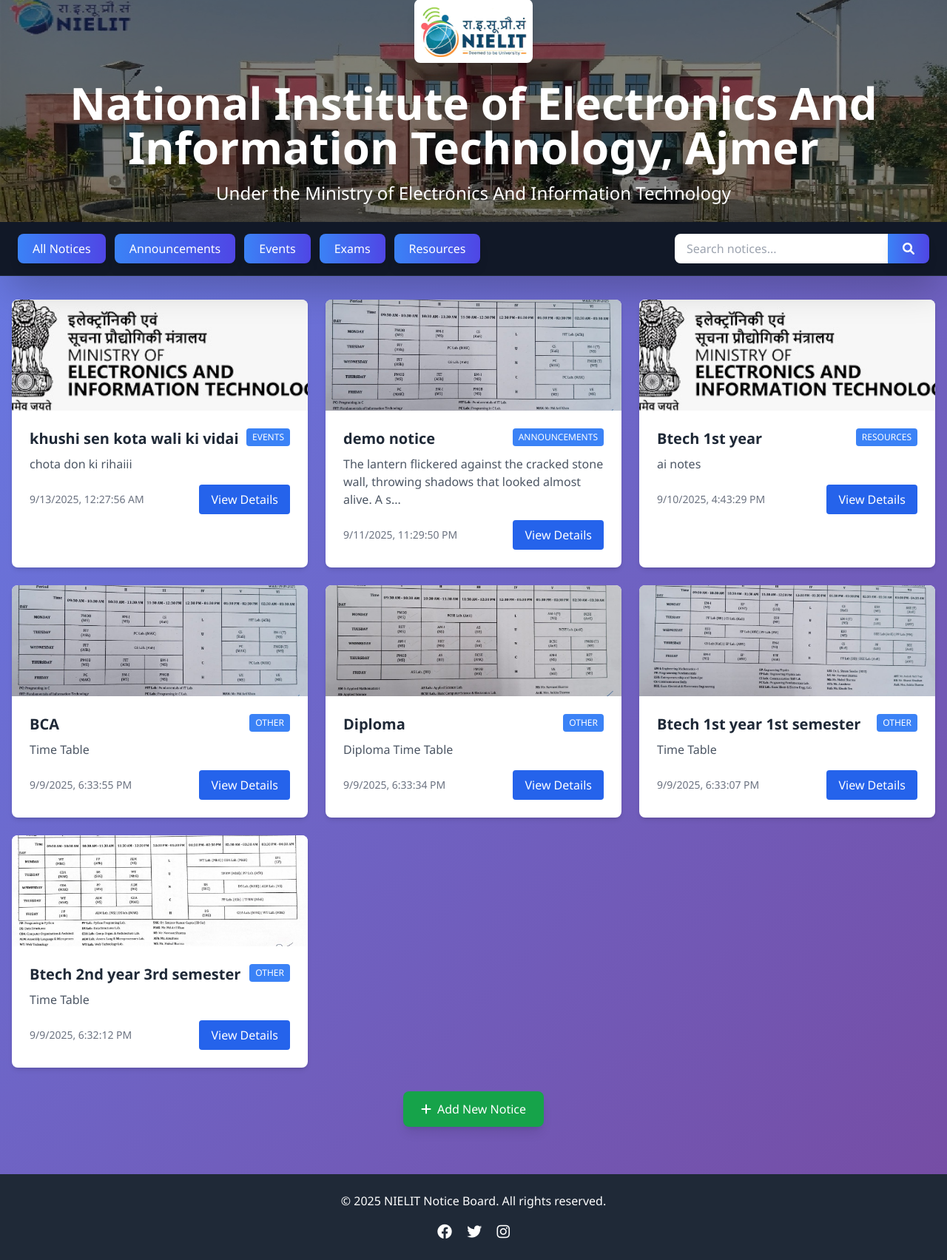
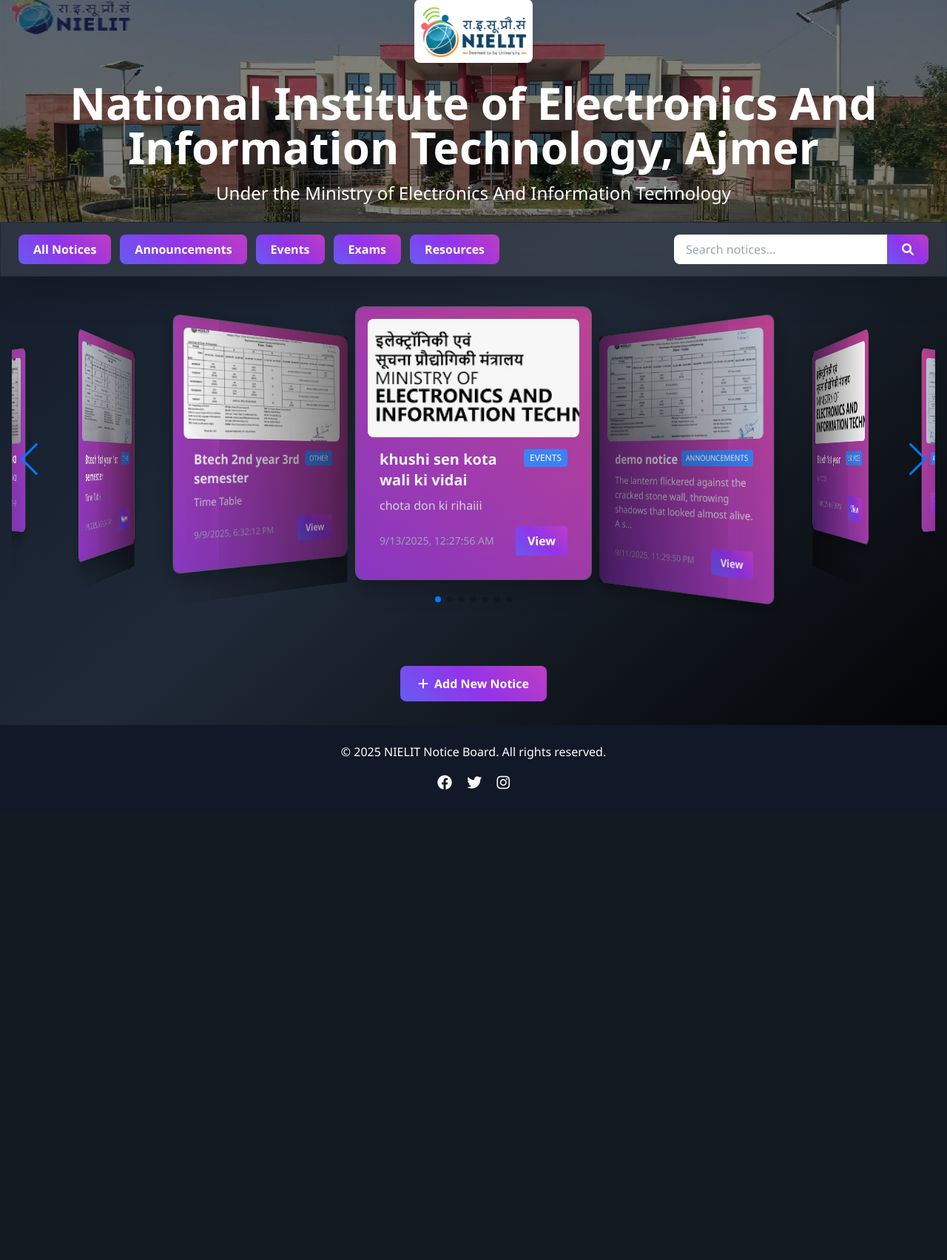
Before and after one commit to Khushisen/NIELIT-digital-notice-board, a Flask app: page / in a window 1280 px wide. Shown: the whole page at 74% size. After the commit the page ends 1067 px from the top, so only its background shows below. Run offline with Flask 3, Linux system fonts and the light colour scheme; data comes from the database, SQL or seed files in the repository; both versions use the stored data as it was after the commit; some libraries are stand-ins or nearby versions.

Commit message:
Enhance UI with glassmorphism and gradient glow effects in notice templates

```diff
--- a/templates/index.html
+++ b/templates/index.html
@@ -7,188 +7,225 @@
   <link rel="stylesheet" href="/static/style.css">
   <script src="https://cdn.tailwindcss.com"></script>
   <link rel="stylesheet" href="https://cdnjs.cloudflare.com/ajax/libs/font-awesome/6.0.0-beta3/css/all.min.css">
+
+  <link rel="stylesheet" href="https://cdn.jsdelivr.net/npm/swiper@11/swiper-bundle.min.css" />
+
+  <style>
+    /* Glassmorphism effect */
+    .glass-card {
+      background: rgba(255, 255, 255, 0.1);
+      backdrop-filter: blur(15px);
+      border: 1px solid rgba(255, 255, 255, 0.2);
+      box-shadow: 0 8px 32px rgba(0,0,0,0.3);
+    }
+
+    /* 3D Hover Animation */
+    .notice-card {
+      transition: transform 0.4s ease, box-shadow 0.4s ease;
+      transform-style: preserve-3d;
+      position: relative; /* Needed for the ::before pseudo-element */
+      overflow: hidden; /* Hide the glowing border when outside the card */
+    }
+
+    .notice-card:hover {
+      transform: scale(1.05) rotateX(10deg) rotateY(10deg);
+      box-shadow: 0 20px 40px rgba(0,0,0,0.6), 0 0 25px rgba(59,130,246,0.8);
+    }
+
+    /* Gradient Glow Buttons */
+    .glow-btn {
+      background: linear-gradient(45deg, #3b82f6, #9333ea, #ec4899);
+      background-size: 200% 200%;
+      animation: gradientShift 4s infinite;
+      color: white;
+      font-weight: bold;
+      transition: transform 0.3s ease, box-shadow 0.3s ease;
+    }
+    .glow-btn:hover {
+      transform: scale(1.1);
+      box-shadow: 0 0 25px rgba(236,72,153,0.8), 0 0 40px rgba(147,51,234,0.7);
+    }
+    @keyframes gradientShift {
+      0% { background-position: 0% 50%; }
+      50% { background-position: 100% 50%; }
+      100% { background-position: 0% 50%; }
+    }
+
+    /* Themed Card Style: A glowing border effect */
+    .notice-card::before {
+        content: '';
+        position: absolute;
+        top: -2px;
+        left: -2px;
+        right: -2px;
+        bottom: -2px;
+        background: linear-gradient(45deg, #3b82f6, #9333ea, #ec4899, #3b82f6);
+        background-size: 400% 400%;
+        z-index: -1;
+        border-radius: 12px;
+        opacity: 0.8;
+        animation: gradientShift 4s infinite;
+        transition: opacity 0.4s ease;
+    }
+
+    .notice-card:hover::before {
+        opacity: 1;
+    }
+
+    .notice-card .card-content {
+      position: relative;
+      z-index: 1;
+    }
+    /* Make cards uniform inside carousel */
+    .swiper-slide {
+      width: 320px;
+      height: auto;
+    }
+  </style>
 </head>
-<body class="text-gray-800">
-    <!-- Hero Section -->
-    <div class="hero-bg">
+<body class="bg-gradient-to-br from-gray-900 via-gray-800 to-black text-gray-100">
+
+  <div class="hero-bg py-12">
     <div class="relative z-10 flex flex-col items-center justify-center h-full text-white px-4">
       <img src="/static/images/nielit-logo.png"
            alt="NIELIT Logo"
            class="mb-6 w-32 md:w-40 rounded-lg shadow-lg bg-white p-2" />
-            <h1 class="text-4xl md:text-6xl font-bold mb-4 text-center">National Institute of Electronics And Information Technology, Ajmer</h1>
-            <p class="text-xl md:text-2xl text-center mb-6">Under the Ministry of Electronics And Information Technology</p>
-            <!-- <img src="https://storage.googleapis.com/workspace-0f70711f-8b4e-4d94-86f1-2a93ccde5887/image/6c0fe5fc-dd02-457d-a101-c18c789a8e0c.png" alt="Official university logo featuring a stylized book and graduation cap with the motto 'Excellence Through Innovation' in elegant serif font" class="mb-4 rounded-lg shadow-lg" /> -->
+      <h1 class="text-4xl md:text-6xl font-bold mb-4 text-center">
+        National Institute of Electronics And Information Technology, Ajmer
+      </h1>
+      <p class="text-xl md:text-2xl text-center mb-6">
+        Under the Ministry of Electronics And Information Technology
+      </p>
     </div>
   </div>
 
-    <!-- Navigation -->
-  <nav class="bg-gray-900 text-white py-4 shadow-2xl sticky top-0 z-50 border-b border-gray-800">
-  <div class="container mx-auto px-6">
-    <div class="flex items-center justify-between">
-
-      <!-- Navigation Buttons -->
+  <nav class="glass-card text-white py-4 shadow-2xl sticky top-0 z-50 border-b border-gray-800">
+    <div class="container mx-auto px-6 flex items-center justify-between">
       <div class="flex space-x-3">
-        <button onclick="showCategory('all')"
-          class="px-5 py-2 rounded-lg bg-gradient-to-r from-blue-500 to-indigo-600
-          hover:from-purple-500 hover:to-pink-500
-          shadow-lg hover:shadow-pink-500/40
-          transition duration-300 transform hover:-translate-y-1 hover:scale-110">
-          All Notices
-        </button>
-        <button onclick="showCategory('announcements')"
-          class="px-5 py-2 rounded-lg bg-gradient-to-r from-blue-500 to-indigo-600
-          hover:from-purple-500 hover:to-pink-500
-          shadow-lg hover:shadow-pink-500/40
-          transition duration-300 transform hover:-translate-y-1 hover:scale-110">
-          Announcements
-        </button>
-        <button onclick="showCategory('events')"
-          class="px-5 py-2 rounded-lg bg-gradient-to-r from-blue-500 to-indigo-600
-          hover:from-purple-500 hover:to-pink-500
-          shadow-lg hover:shadow-pink-500/40
-          transition duration-300 transform hover:-translate-y-1 hover:scale-110">
-          Events
-        </button>
-        <button onclick="showCategory('exams')"
-          class="px-5 py-2 rounded-lg bg-gradient-to-r from-blue-500 to-indigo-600
-          hover:from-purple-500 hover:to-pink-500
-          shadow-lg hover:shadow-pink-500/40
-          transition duration-300 transform hover:-translate-y-1 hover:scale-110">
-          Exams
-        </button>
-        <button onclick="showCategory('resources')"
-          class="px-5 py-2 rounded-lg bg-gradient-to-r from-blue-500 to-indigo-600
-          hover:from-purple-500 hover:to-pink-500
-          shadow-lg hover:shadow-pink-500/40
-          transition duration-300 transform hover:-translate-y-1 hover:scale-110">
-          Resources
-        </button>
+        <button onclick="showCategory('all')" class="glow-btn px-5 py-2 rounded-lg">All Notices</button>
+        <button onclick="showCategory('announcements')" class="glow-btn px-5 py-2 rounded-lg">Announcements</button>
+        <button onclick="showCategory('events')" class="glow-btn px-5 py-2 rounded-lg">Events</button>
+        <button onclick="showCategory('exams')" class="glow-btn px-5 py-2 rounded-lg">Exams</button>
+        <button onclick="showCategory('resources')" class="glow-btn px-5 py-2 rounded-lg">Resources</button>
       </div>
 
-      <!-- Search Box (Right Corner) -->
       <div class="flex ml-auto">
         <input type="text" id="search"
           class="w-72 px-4 py-2 text-gray-800 rounded-l-lg focus:outline-none focus:ring-2 focus:ring-pink-500 transition duration-300"
           placeholder="Search notices...">
-        <button onclick="searchNotices()"
-          class="bg-gradient-to-r from-blue-500 to-indigo-600
-          hover:from-purple-500 hover:to-pink-500
-          px-5 py-2 rounded-r-lg shadow-lg hover:shadow-pink-500/40
-          transition duration-300 transform hover:-translate-y-1 hover:scale-110">
+        <button onclick="searchNotices()" class="glow-btn px-5 py-2 rounded-r-lg">
           <i class="fas fa-search"></i>
         </button>
       </div>
     </div>
-  </div>
   </nav>
 
-    <!-- Main Content -->
-    <div class="container mx-auto px-4 py-8">
-        <div class="grid grid-cols-1 md:grid-cols-2 lg:grid-cols-3 gap-6" id="notices-container">
-            <!-- Notices will be populated here by JavaScript -->
+  <div class="container mx-auto px-4 py-10">
+    <div class="swiper mySwiper">
+      <div class="swiper-wrapper" id="notices-slides">
+        </div>
+      <div class="swiper-pagination"></div>
+      <div class="swiper-button-next"></div>
+      <div class="swiper-button-prev"></div>
+    </div>
   </div>
 
-        <!-- Add Notice Button (For Admins) -->
   <div class="text-center mt-8">
-            <!-- This button will open the modal. The form inside the modal will submit to the Flask backend. -->
-            <!-- Note: Adding a notice requires admin login as per app.py. If not logged in, it will redirect to login. -->
-            <button onclick="openAddNoticeModal()" class="bg-green-600 hover:bg-green-700 text-white px-6 py-3 rounded-lg transition duration-300 shadow-lg">
+    <button onclick="openAddNoticeModal()" class="glow-btn px-6 py-3 rounded-lg">
       <i class="fas fa-plus mr-2"></i>Add New Notice
     </button>
   </div>
-    </div>
 
-    <!-- Modal for Adding Notices -->
   <div id="addNoticeModal" class="fixed inset-0 bg-black bg-opacity-50 hidden z-50">
     <div class="flex items-center justify-center min-h-screen px-4">
-            <div class="bg-white rounded-lg shadow-2xl w-full max-w-md p-6">
+      <div class="glass-card rounded-lg shadow-2xl w-full max-w-md p-6">
         <h2 class="text-2xl font-bold mb-4">Add New Notice</h2>
-                <!-- Form action points to Flask's add_notice route -->
         <form id="addNoticeForm" method="POST" action="{{ url_for('add_notice') }}">
-                    <input type="text" name="title" class="w-full mb-4 px-3 py-2 border rounded focus:outline-none focus:ring-2 focus:ring-blue-500" placeholder="Notice Title" required>
-                    <!-- Name attribute changed to 'category' to match Flask backend -->
-                    <select name="category" class="w-full mb-4 px-3 py-2 border rounded focus:outline-none focus:ring-2 focus:ring-blue-500">
+          <input type="text" name="title" class="w-full mb-4 px-3 py-2 border rounded" placeholder="Notice Title" required>
+          <select name="category" class="w-full mb-4 px-3 py-2 border rounded">
             <option value="announcements">Announcements</option>
             <option value="events">Events</option>
             <option value="exams">Exams</option>
             <option value="resources">Resources</option>
           </select>
-                    <!-- Name attribute changed to 'content' to match Flask backend -->
-                    <textarea name="content" class="w-full mb-4 px-3 py-2 border rounded focus:outline-none focus:ring-2 focus:ring-blue-500" rows="4" placeholder="Notice Description" required></textarea>
+          <textarea name="content" class="w-full mb-4 px-3 py-2 border rounded" rows="4" placeholder="Notice Description" required></textarea>
           <div class="flex justify-between">
             <button type="button" onclick="closeAddNoticeModal()" class="bg-gray-500 hover:bg-gray-600 px-4 py-2 rounded text-white">Cancel</button>
-                        <button type="submit" class="bg-blue-600 hover:bg-blue-700 px-4 py-2 rounded text-white">Add Notice</button>
+            <button type="submit" class="glow-btn px-4 py-2 rounded">Add Notice</button>
           </div>
         </form>
       </div>
     </div>
   </div>
 
-    <!-- Footer -->
-    <footer class="bg-gray-800 text-white py-6 mt-8">
+  <footer class="bg-gray-900 text-white py-6 mt-8">
     <div class="container mx-auto px-4 text-center">
       <p>© 2025 NIELIT Notice Board. All rights reserved.</p>
       <div class="mt-4 space-x-4">
-                <a href="https://www.facebook.com/profile.php?id=100018440221971" class="hover:text-blue-400"><i class="fab fa-facebook text-xl"></i></a>
-                <a href="https://x.com/AJM_NIELIT" class="hover:text-blue-400"><i class="fab fa-twitter text-xl"></i></a>
-                <a href="https://www.instagram.com/nielit_ajm?igsh=bGxmbHFtZHl2ZHNp" class="hover:text-blue-400"><i class="fab fa-instagram text-xl"></i></a>
+        <a href="#" class="hover:text-blue-400"><i class="fab fa-facebook text-xl"></i></a>
+        <a href="#" class="hover:text-blue-400"><i class="fab fa-twitter text-xl"></i></a>
+        <a href="#" class="hover:text-blue-400"><i class="fab fa-instagram text-xl"></i></a>
       </div>
     </div>
   </footer>
+
+  <script src="https://cdn.jsdelivr.net/npm/swiper@11/swiper-bundle.min.js"></script>
+
   <script>
     let notices = {{ notices_json | tojson | safe }};
 
-  function renderNotices(notices) {
-    const container = document.getElementById('notices-container');
-    container.innerHTML = '';
+    function renderSlides(notices) {
+      const slidesContainer = document.getElementById('notices-slides');
+      slidesContainer.innerHTML = '';
 
       if (!notices || notices.length === 0) {
-      container.innerHTML = '<p class="col-span-full text-center text-gray-600">No notices found.</p>';
+        slidesContainer.innerHTML = '<p class="text-center text-gray-400">No notices found.</p>';
         return;
       }
 
       notices.forEach(notice => {
-      const card = document.createElement('div');
-      card.className = 'notice-card bg-white rounded-lg shadow-md overflow-hidden';
+        const slide = document.createElement('div');
+        slide.className = 'swiper-slide';
 
-      card.innerHTML = `
-        <img src="${notice.image}" alt="${notice.title}" class="notice-image" />
-        <div class="p-6">
+        slide.innerHTML = `
+          <div class="notice-card glass-card rounded-xl overflow-hidden p-4">
+            <div class="card-content">
+              <img src="${notice.image}" alt="${notice.title}" class="w-full h-40 object-cover rounded-lg" />
+              <div class="p-4">
                 <div class="flex justify-between items-start mb-2">
-            <h3 class="text-xl font-bold text-gray-800">${notice.title}</h3>
+                  <h3 class="text-xl font-bold text-gray-100">${notice.title}</h3>
                   <span class="bg-blue-500 text-white px-2 py-1 rounded text-xs">${notice.category.toUpperCase()}</span>
                 </div>
-          <p class="text-gray-600 mb-4">${notice.content}</p>
+                <p class="text-gray-300 mb-4">${notice.content}</p>
                 <div class="flex justify-between items-center">
-            <span class="text-gray-500 text-sm">${new Date(notice.date).toLocaleString()}</span>
-            <a href="/notice/${notice.id}"
-   class="bg-blue-600 hover:bg-blue-700 text-white px-4 py-2 rounded transition duration-300">
-   View Details
-</a>
-
+                  <span class="text-gray-400 text-sm">${new Date(notice.date).toLocaleString()}</span>
+                  <a href="/notice/${notice.id}" class="glow-btn px-4 py-2 rounded">View</a>
+                </div>
+              </div>
             </div>
           </div>
         `;
-
-      container.appendChild(card);
+        slidesContainer.appendChild(slide);
       });
     }
 
-  renderNotices(notices);
+    renderSlides(notices);
 
     function showCategory(category) {
       if (category === 'all') {
-      renderNotices(notices);
+        renderSlides(notices);
       } else {
         const filtered = notices.filter(n => n.category === category);
-      renderNotices(filtered);
+        renderSlides(filtered);
       }
+      swiper.update();
     }
 
     function searchNotices() {
       const query = document.getElementById('search').value.toLowerCase();
       const filtered = notices.filter(n => n.title.toLowerCase().includes(query) || n.content.toLowerCase().includes(query));
-    renderNotices(filtered);
+      renderSlides(filtered);
+      swiper.update();
     }
 
     function openAddNoticeModal() {
@@ -199,8 +236,33 @@
       document.getElementById('addNoticeModal').classList.add('hidden');
     }
 
+    // Swiper 3D Carousel
+    const swiper = new Swiper(".mySwiper", {
+      effect: "coverflow",
+      grabCursor: true,
+      centeredSlides: true,
+      slidesPerView: "auto",
+      coverflowEffect: {
+        rotate: 40,
+        stretch: 0,
+        depth: 150,
+        modifier: 1.2,
+        slideShadows: true,
+      },
+      loop: true,
+      autoplay: {
+        delay: 2500,
+        disableOnInteraction: false,
+      },
+      pagination: {
+        el: ".swiper-pagination",
+        clickable: true,
+      },
+      navigation: {
+        nextEl: ".swiper-button-next",
+        prevEl: ".swiper-button-prev",
+      },
+    });
   </script>
-
-
 </body>
 </html>
```
Also changed, not shown: templates/view_notice.html (+64 -30 lines), instance/noticeboard.db. Lines whose indentation alone changed are shown as unchanged.
